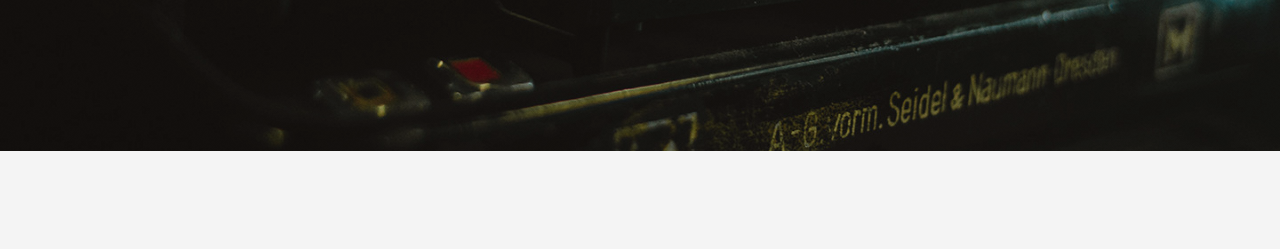
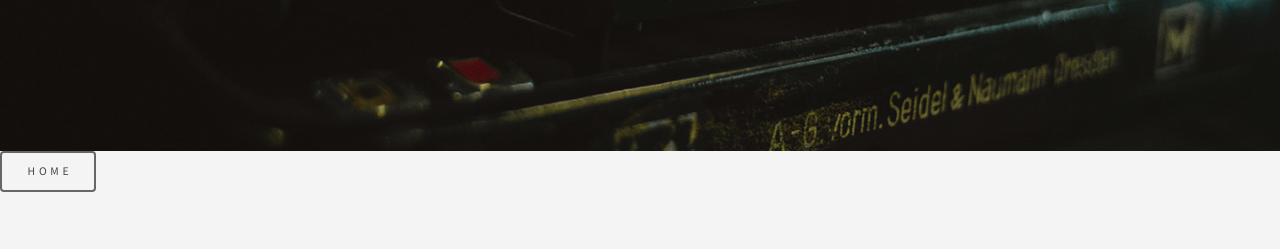
Before and after one commit to Der-Gipon/Der-Gipon.github.io, a plain HTML site: page impressum.html in a window 1280 px wide. Shown: the part 369-618 px from the top of the page. Drawn offline with Linux system fonts and the light colour scheme.

Commit message:
Home Button

```diff
--- a/impressum.html
+++ b/impressum.html
@@ -14,6 +14,9 @@
 					<p>Text-based content</p>
 				</div>
 			</header>
+			<ul class="actions">
+				<li><a href="https://tidewrite.com" class="button fit">HOME</a></li>
+			</ul>
 
 		<!-- Wrapper -->
 			<div id="wrapper">
```
